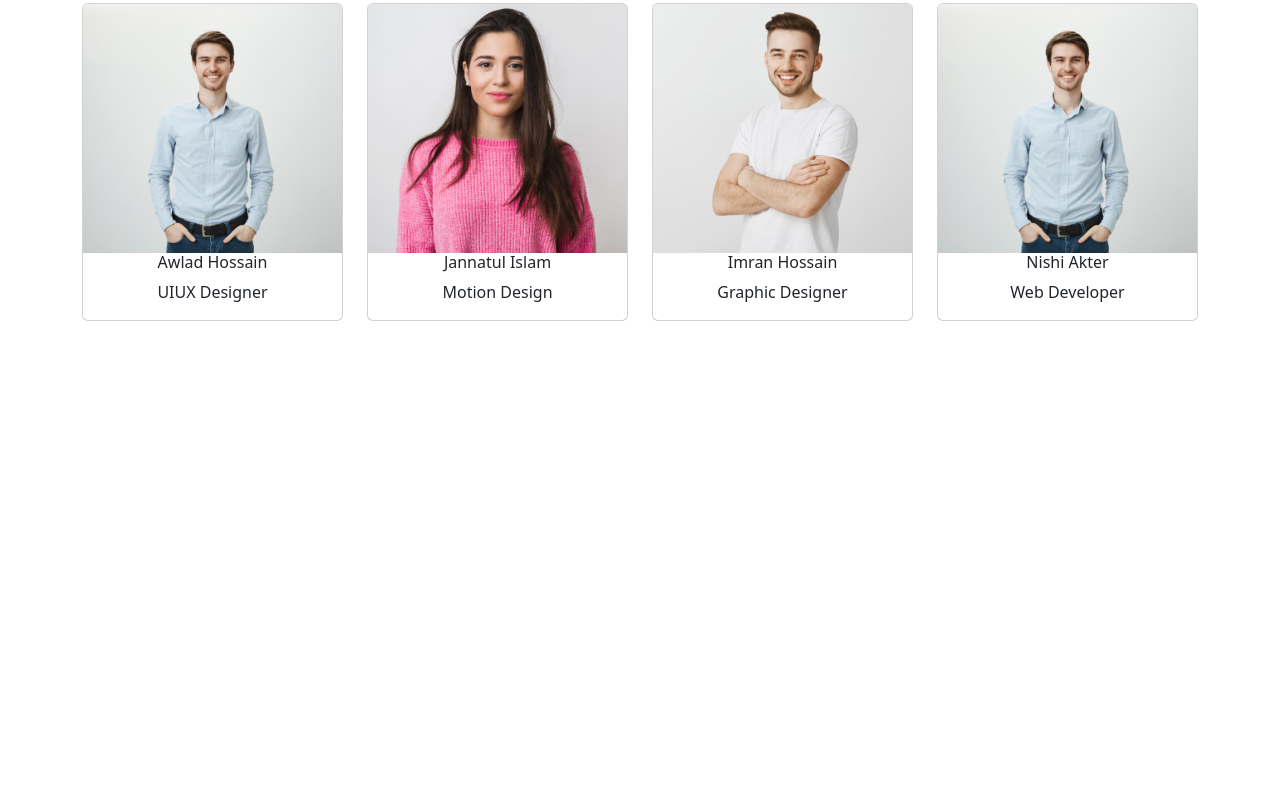
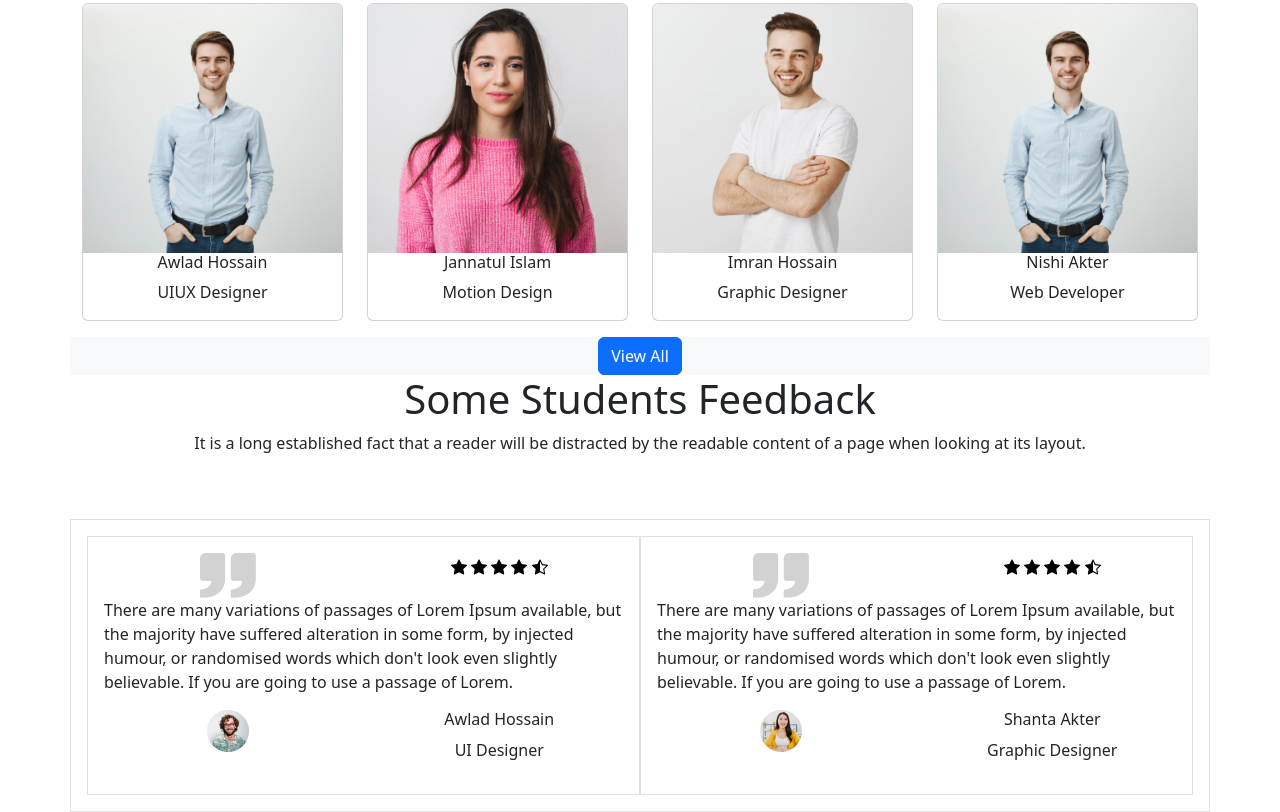
Before and after one commit to maksudalam79/Assignment-3, a plain HTML site: page index.html in a window 1280 px wide. Shown: the part 2750-3562 px from the top of the page. Before the commit the page ends 3071 px from the top, so only its background shows below. Drawn offline with nearby package versions, Linux system fonts and the light colour scheme.

Commit message:
feed-back

```diff
--- a/index.html
+++ b/index.html
@@ -350,6 +350,87 @@
                     </div>
                 </div>
                 <!-- next optional end -->
+                <!-- secend button start -->
+                <div class="bg-light mt-3">
+                    <div class="col-md-12 text-center">
+                        <button type="button" class="btn btn-primary">View All</button>
+                    </div>
+                </div>
+                <!-- secend button end -->
+                <!-- feed-back start -->
+                <div class="text-center">
+                    <h1>Some Students Feedback</h1>
+                    <p>It is a long established fact that a reader will be distracted by the readable
+                        content of a page
+                        when looking at its layout.</p>
+                </div>
+
+
+                <!-- feed-back box start -->
+                <div class="container mt-5">
+                    <div class="row border p-3 gap-0">
+                        <div class="col-sm-12 col-md-6 col-lg-6 border p-3">
+                            <div class="row justify-content-evenly">
+                                <div class="col">
+                                    <img src="images/comma.png" alt="">
+                                </div>
+                                <div class="col">
+                                    <img src="images/star-fill.svg" alt="">
+                                    <img src="images/star-fill.svg" alt="">
+                                    <img src="images/star-fill.svg" alt="">
+                                    <img src="images/star-fill.svg" alt="">
+                                    <img src="images/star-half.svg" alt="">
+                                </div>
+                            </div>
+                            <p class="text-start">There are many variations of passages of Lorem Ipsum available, but
+                                the majority have
+                                suffered alteration in some form, by injected humour, or randomised words which don't
+                                look even slightly believable. If you are going to use a passage of Lorem.</p>
+                            <div class="row justify-content-start">
+                                <div class="col-sm-12 col-md-6 col-lg-6">
+                                    <img src="images/student/student-5.png" alt="">
+
+                                </div>
+                                <div class="col-sm-12 col-md-6 col-lg-6">
+                                    <h6>Awlad Hossain</h6>
+                                    <p>UI Designer</p>
+                                </div>
+
+                            </div>
+                        </div>
+                        <div class="col-sm-12 col-md-6 col-lg-6 border p-3">
+                            <div class="row justify-content-evenly">
+                                <div class="col">
+                                    <img src="images/comma.png" alt="">
+                                </div>
+                                <div class="col">
+                                    <img src="images/star-fill.svg" alt="">
+                                    <img src="images/star-fill.svg" alt="">
+                                    <img src="images/star-fill.svg" alt="">
+                                    <img src="images/star-fill.svg" alt="">
+                                    <img src="images/star-half.svg" alt="">
+                                </div>
+                            </div>
+                            <p class="text-start">There are many variations of passages of Lorem Ipsum available, but
+                                the majority have
+                                suffered alteration in some form, by injected humour, or randomised words which don't
+                                look even slightly believable. If you are going to use a passage of Lorem.</p>
+                            <div class="row justify-content-start">
+                                <div class="col-sm-12 col-md-6 col-lg-6">
+                                    <img src="images/student/student-6.png" alt="">
+
+                                </div>
+                                <div class="col-sm-12 col-md-6 col-lg-6">
+                                    <h6>Shanta Akter</h6>
+                                    <p>Graphic Designer</p>
+                                </div>
+                            </div>
+                        </div>
+                    </div>
+                    <!-- feed-back box end -->
+                    <!-- feed-back end -->
+
+
 
 
 
```
Also changed, not shown: images/star-fill.svg (added), images/star-half.svg (added).
